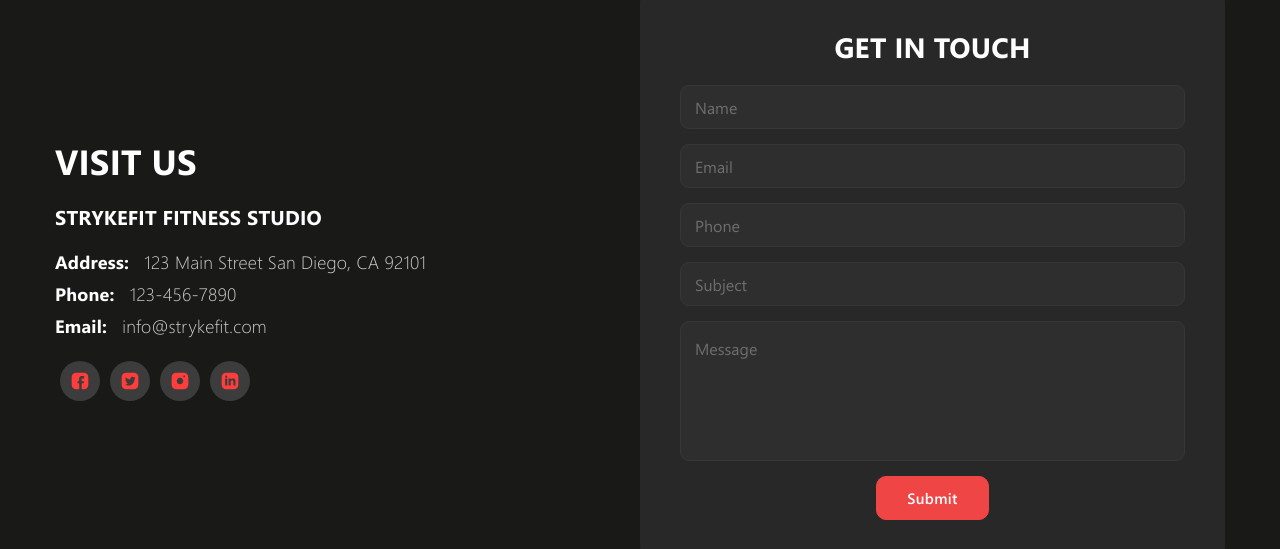
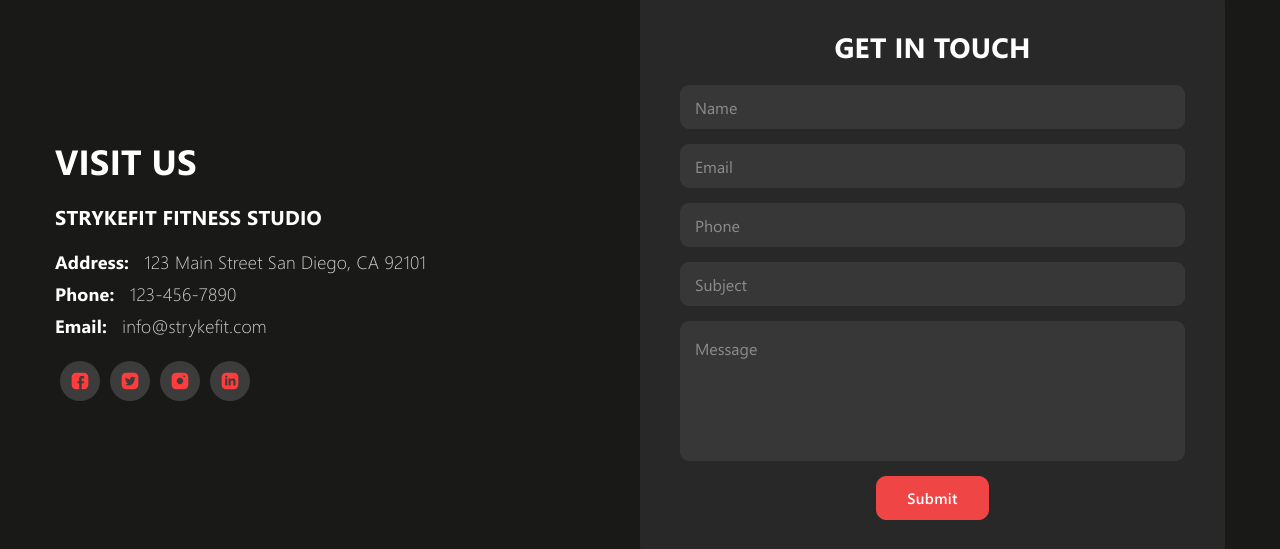
Before and after one commit to herosolutions94/strykefit, a Next.js app: page /contact in a window 1280 px wide. Shown: the part 161-710 px from the top of the page. Built offline with nearby package versions, Linux system fonts and the light colour scheme.

Commit message:
contact1

```diff
--- a/styles/style.module.scss
+++ b/styles/style.module.scss
@@ -711,11 +711,11 @@
             margin-bottom: 15px;
           }
           .input {
-            background: #2e2e2e;
+            background: #383737;
             border: 1.5px solid #373737;
             color: #fff;
             &::placeholder {
-              color: rgba($white, 0.5);
+              color: rgba($white, 0.7);
             }
           }
           .cta {
```
